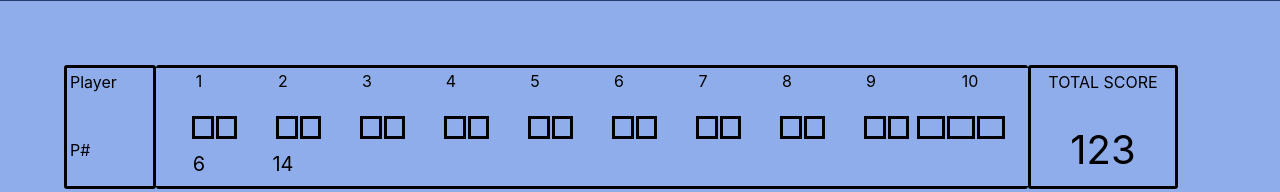
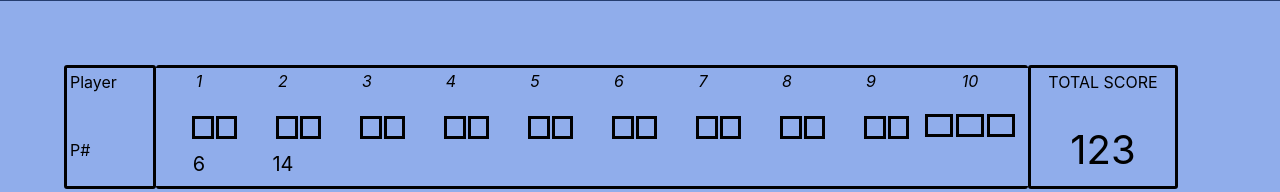
Before and after one commit to Filip-Zafran/Bowling_Scoring_System-JS, a React (Create React App) app: page / in a window 1280 px wide. Shown: the part 219-411 px from the top of the page. Built offline with nearby package versions, Linux system fonts and the light colour scheme.

Commit message:
table 10 modifications

```diff
--- a/src/App.css
+++ b/src/App.css
@@ -53,7 +53,6 @@
   text-align: center;
   overflow: hidden;
   white-space: nowrap;
-
 }
 
 .pBox {
@@ -72,10 +71,10 @@
   margin: 5%;
 }
 
-#emptyBox {
-  text-justify: center;
-  font-weight: bold;
-  width: 6%;
+.scoreBoxContainer10 {
+  width: 110px;
+  display: flex;
+  justify-content: center;
 }
 
 button {
@@ -119,7 +118,6 @@ button {
   padding: 0px;
 }
 
-
 .footer {
   background-color: #253d70;
   bottom: 0;
@@ -127,7 +125,6 @@ button {
   width: 100%;
   text-align: center;
   color: white;
-
 }
 
 /* probaj 2 boxes i float right */
--- a/src/components/Button.js
+++ b/src/components/Button.js
@@ -3,6 +3,7 @@ import UIfx from "uifx";
 import bowlSound from "../pix/bowl.mp3";
 import strike from "../pix/strike.mp3";
 import button from "../pix/button.png";
+import Bowl from "./ScoreGenerator";
 
 function Button() {
   function playSound() {
@@ -11,15 +12,20 @@ function Button() {
   }
 
   return (
-    <button hover={bowlSound.play} onClick={strike.play}>
+    <button
+      hover={bowlSound.play}
+      // onClick={strike.play}
+      onClick={Bowl}
+    >
       <img className="buttonPix" src={button} alt="button for bowling" />
     </button>
   );
 }
+console.log(button);
 
 export default Button;
 
-// scource
+// SOUND scource
 // https://alligator.io/react/adding-sound-to-your-react-apps/
 
 // DICE ROLL
--- a/src/components/OneScoreBox.js
+++ b/src/components/OneScoreBox.js
@@ -5,84 +5,110 @@ function OneBox() {
     <table id="tableBox">
       <tbody>
         <tr>
-          <td className="numberBox">1</td>
-          <td className="numberBox">2</td>
-          <td className="numberBox">3</td>
-          <td className="numberBox">4</td>
-          <td className="numberBox">5</td>
-          <td className="numberBox">6</td>
-          <td className="numberBox">7</td>
-          <td className="numberBox">8</td>
-          <td className="numberBox">9</td>
+          <td className="numberBox">
+            <i>1</i>
+          </td>
+          <td className="numberBox">
+            {" "}
+            <i>2</i>
+          </td>
+          <td className="numberBox">
+            {" "}
+            <i>3</i>
+          </td>
+          <td className="numberBox">
+            {" "}
+            <i>4</i>
+          </td>
+          <td className="numberBox">
+            {" "}
+            <i>5</i>
+          </td>
+          <td className="numberBox">
+            {" "}
+            <i>6</i>
+          </td>
+          <td className="numberBox">
+            {" "}
+            <i>7</i>
+          </td>
+          <td className="numberBox">
+            {" "}
+            <i>8</i>
+          </td>
+          <td className="numberBox">
+            {" "}
+            <i>9</i>
+          </td>
           <td
             className="numberBox"
             style={{ width: "110px", alignItems: "center" }}
           >
-            10
+            <i>10</i>
           </td>
         </tr>
       </tbody>
 
       <tbody>
         <tr>
-          <td className="emptyBox">
+          <td className="scoreBoxContainer">
             <td className="smallBoxEmpty"></td>
             <td className="smallBox"></td>
             <td className="smallBox"></td>
           </td>
 
-          <td className="emptyBox">
+          <td className="scoreBoxContainer">
             <td className="smallBoxEmpty"></td>
             <td className="smallBox"></td>
             <td className="smallBox"></td>
           </td>
-          <td className="emptyBox">
+          <td className="scoreBoxContainer">
             {" "}
             <td className="smallBoxEmpty"></td>
             <td className="smallBox"></td>
             <td className="smallBox"></td>
           </td>
-          <td className="emptyBox">
+          <td className="scoreBoxContainer">
             {" "}
             <td className="smallBoxEmpty"></td>
             <td className="smallBox"></td>
             <td className="smallBox"></td>
           </td>
-          <td className="emptyBox">
+          <td className="scoreBoxContainer">
             {" "}
             <td className="smallBoxEmpty"></td>
             <td className="smallBox"></td>
             <td className="smallBox"></td>
           </td>
-          <td className="emptyBox">
+          <td className="scoreBoxContainer">
             {" "}
             <td className="smallBoxEmpty"></td>
             <td className="smallBox"></td>
             <td className="smallBox"></td>
           </td>
-          <td className="emptyBox">
+          <td className="scoreBoxContainer">
             {" "}
             <td className="smallBoxEmpty"></td>
             <td className="smallBox"></td>
             <td className="smallBox"></td>
           </td>
-          <td className="emptyBox">
+          <td className="scoreBoxContainer">
             {" "}
             <td className="smallBoxEmpty"></td>
             <td className="smallBox"></td>
             <td className="smallBox"></td>
           </td>
-          <td className="emptyBox">
+          <td className="scoreBoxContainer">
             {" "}
             <td className="smallBoxEmpty"></td>
             <td className="smallBox"></td>
             <td className="smallBox"></td>
           </td>
-          <td className="emptyBox">
+          <td className="scoreBoxContainer10">
             {" "}
             <td className="smallBox"></td>
-            <td className="smallBox"></td>
-            <td className="smallBox"></td>
+            <td className="smallBox" style={{ marginLeft: "3px" }}></td>
+            <td className="smallBox" style={{ marginLeft: "3px" }}></td>
           </td>
         </tr>
         <tr>
--- /dev/null
+++ b/src/components/ScoreGenerator.js
@@ -0,0 +1,9 @@
+// function scoreGenerator() {
+// var dieSimulator = function (2, 10) {};
+// }
+
+// export scoreGenerator
+
+const Bowl = Math.ceil(Math.random() * 10);
+
+export default Bowl;
```
